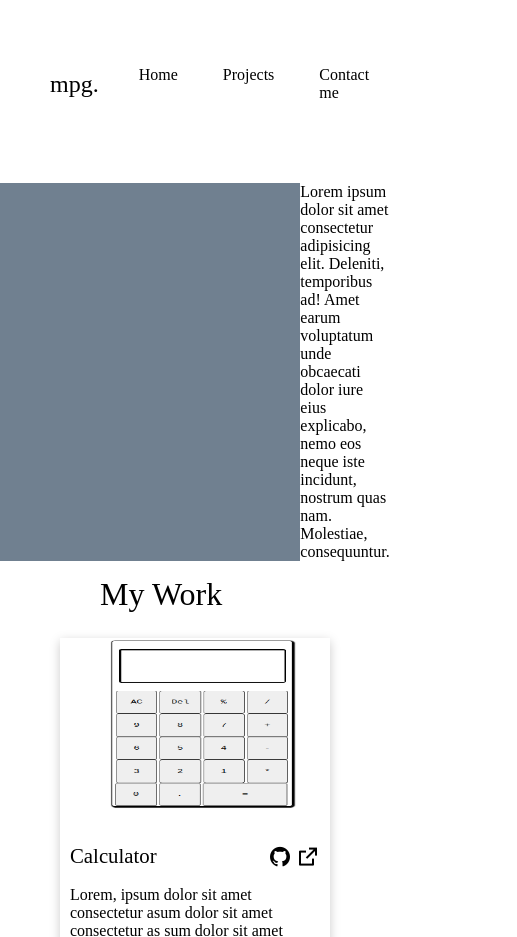
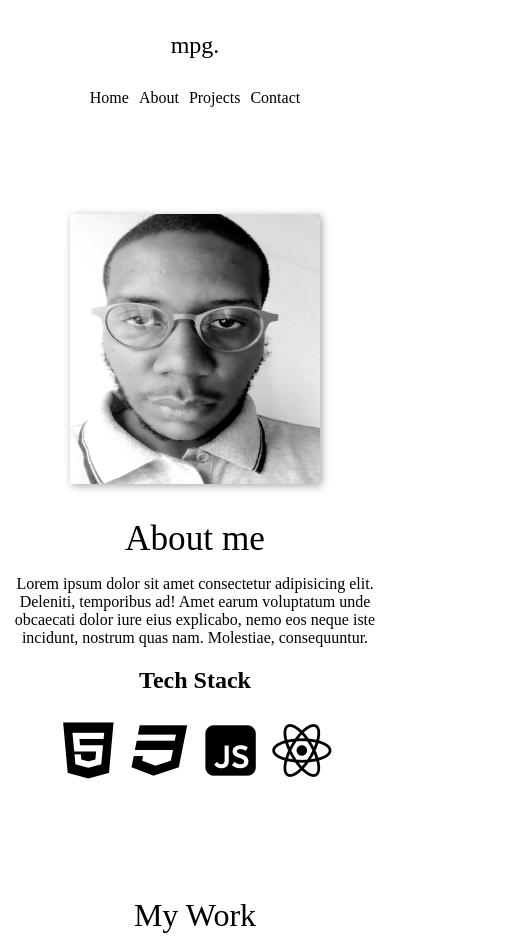
Before and after one commit to Lspacedev/portfolio-site, a website built with webpack: page dist/index.html in a window 390 px wide. Shown: the top 937 px of the page, 517 px wide, since content can reach past the window. Built offline with nearby package versions, Linux system fonts and the light colour scheme.

Commit message:
added media queries

```diff
--- a/src/style.css
+++ b/src/style.css
@@ -5,15 +5,24 @@
 body {
     margin: 0;
     padding: 0;
+    height: 100vh;
+    width: 100vw;
+
+    display: flex;
+    flex-direction: column;
+
 }
 
 /* header */
 
 header {
-    padding: 50px;
+    padding: 32px 64px;
+
     display: flex;
     justify-content: space-between;
+
 }
+
 
 .logo {
     display: flex;
@@ -22,9 +31,19 @@ header {
     font-size: 1.5rem;
 }
 
+nav {
+    display: flex;
+    justify-content: center;
+}
+
 nav ul {
+    margin: 0;
+    padding: 0;
     display: flex;
-    gap: 45px;
+    justify-content: space-between;
+    gap: 25px;
+
+
 }
 
 nav ul li {
@@ -34,7 +53,7 @@ nav ul li {
 /* content */
 
 .content section {
-    margin-top: 15px;
+    margin-top: 75px;
 }
 
 /* about */
@@ -42,19 +61,39 @@ nav ul li {
 .about {
     display: flex;
     justify-content: center;
-    padding: 0px 100px;
+
+
+
 }
 
-.my-photo {
-    padding: 150px;
-    background-color: slategrey;
+.about-title {
+    font-size: 2.2rem;
+
+}
+
+.stack-icons i {
+    font-size: 4.2rem;
+}
+
+.my-photo img {
+    height: 370px;
+    width: 300px;
+    box-shadow: 2px 2px 8px rgb(170, 170, 170);
 }
 
 .about-info {
+
     max-width: 500px;
+    padding: 35px 10px 35px 10px;
+    text-align: center;
+
+    align-self: center;
+
+    box-shadow: 2px 2px 8px rgb(170, 170, 170);
 }
 
 /* projects */
+
 
 .project-title {
     font-size: 2rem;
@@ -64,14 +103,18 @@ nav ul li {
 
 .project-cards {
     display: flex;
-    justify-content: space-evenly;
+    justify-content: center;
     flex-wrap: wrap;
+
+    gap: 5%;
+    padding: 15px;
+
+
 }
 
 .card {
-    margin: 25px;
-    max-width: 270px;
-
+    margin: 15px;
+    flex: 0 0 25%;
     box-shadow: 0 3px 10px rgb(204, 203, 203);
 
 }
@@ -108,8 +151,11 @@ nav ul li {
 /* footer */
 
 footer {
+
     display: flex;
     justify-content: space-around;
+
+    margin-top: 70px;
 }
 
 .footer-contact-info {
@@ -141,8 +187,103 @@ footer {
 
 .footer-img {
     display: flex;
+
 }
 
 .footer-img .logo {
     font-size: 7rem;
 }
+
+
+/** media queries **/
+
+/* tablet */
+@media screen and (max-width: 1000px) {
+
+
+    .card {
+        flex: 0 0 40%;
+    }
+}
+
+/* mobile */
+
+@media all and (max-width: 636px) {
+
+
+    .about {
+        flex-direction: column;
+
+    }
+
+    .my-photo {
+       display: flex;
+       justify-content: center;
+    }
+
+    .my-photo img {
+        height: 270px;
+        width: 250px;
+
+    }
+
+
+    .about-info {
+        box-shadow: none;
+    }
+
+    .project-title {
+        text-align: center;
+        margin: 0;
+    }
+
+    .project-cards{
+        flex-direction: column;
+        align-content: center;
+        gap: 10px;
+    }
+
+    .card {
+        flex: 0;
+        margin: 0;
+        max-width: 350px;
+    }
+
+    footer {
+        flex-direction: column;
+    }
+
+    .footer-img {
+        justify-content: center;
+    }
+
+    .footer-img .logo {
+        font-size: 5rem;
+    }
+}
+
+@media all and (max-width: 475px) {
+    header {
+       flex-direction: column;
+       align-content: center;
+       gap: 30px;
+    }
+
+    .logo {
+        display: flex;
+        justify-content: center;
+        margin: 0;
+        padding: 0;
+
+    }
+    nav {
+        display: flex;
+        justify-content: center;
+    }
+
+    nav ul {
+        gap: 10px;
+
+    }
+
+}
```
Also changed, not shown: dist/index.html, dist/main.js, src/assets/images/IMG.jpg (added).
